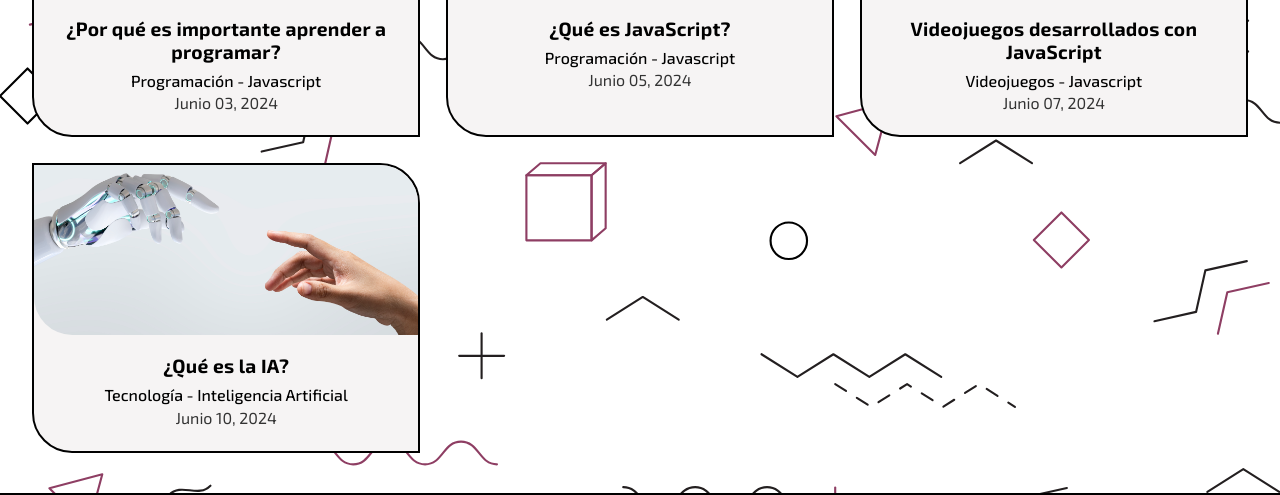
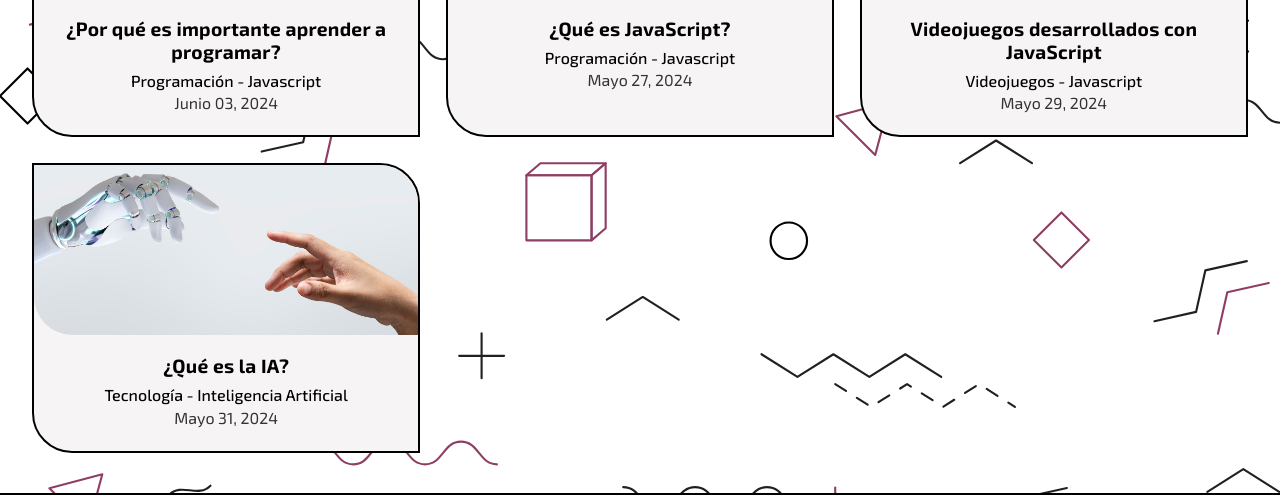
Before and after one commit to SandyAstorga/SandyADev, a React (Vite) app: page / in a window 1280 px wide. Shown: the part 1216-1711 px from the top of the page. Built offline with nearby package versions, Linux system fonts and the light colour scheme.

Commit message:
blog:new_features

```diff
--- a/src/posts/posts.js
+++ b/src/posts/posts.js
@@ -82,7 +82,7 @@ El ecosistema de JavaScript es vasto y en constante crecimiento. Algunas herrami
 
 JavaScript es una herramienta indispensable para cualquier desarrollador web. Su capacidad para trabajar en el frontend y el backend, junto con un ecosistema rico y en constante evolución, lo convierte en un lenguaje poderoso y versátil que sigue creciendo en popularidad.
         `,
-        "date": "Junio 05, 2024",
+        "date": "Mayo 27, 2024",
         "image": post2
     },
     {
@@ -115,7 +115,7 @@ JavaScript no solo se utiliza para el desarrollo web tradicional, sino que tambi
 
 JavaScript ha demostrado ser una herramienta versátil no solo para el desarrollo web, sino también para la creación de videojuegos. Con el apoyo de poderosas bibliotecas y motores de juego, los desarrolladores pueden crear experiencias de juego ricas y accesibles que funcionan directamente en el navegador. Aprender a desarrollar juegos con JavaScript puede ser una excelente manera de expandir tus habilidades y explorar nuevas áreas del desarrollo de software.
         `,
-        "date": "Junio 07, 2024",
+        "date": "Mayo 29, 2024",
         "image": post3
     },
     {
@@ -157,7 +157,7 @@ El futuro de la IA es prometedor y desafiante. Se espera que la IA continúe tra
 
 La inteligencia artificial es una de las tecnologías más emocionantes y transformadoras de nuestro tiempo. Su capacidad para realizar tareas complejas y aprender de manera autónoma tiene el potencial de revolucionar industrias enteras y mejorar nuestra vida diaria. A medida que la IA continúa avanzando, será importante equilibrar la innovación con consideraciones éticas y sociales.
         `,
-        "date": "Junio 10, 2024",
+        "date": "Mayo 31, 2024",
         "image": post4
     },
 ];
```
